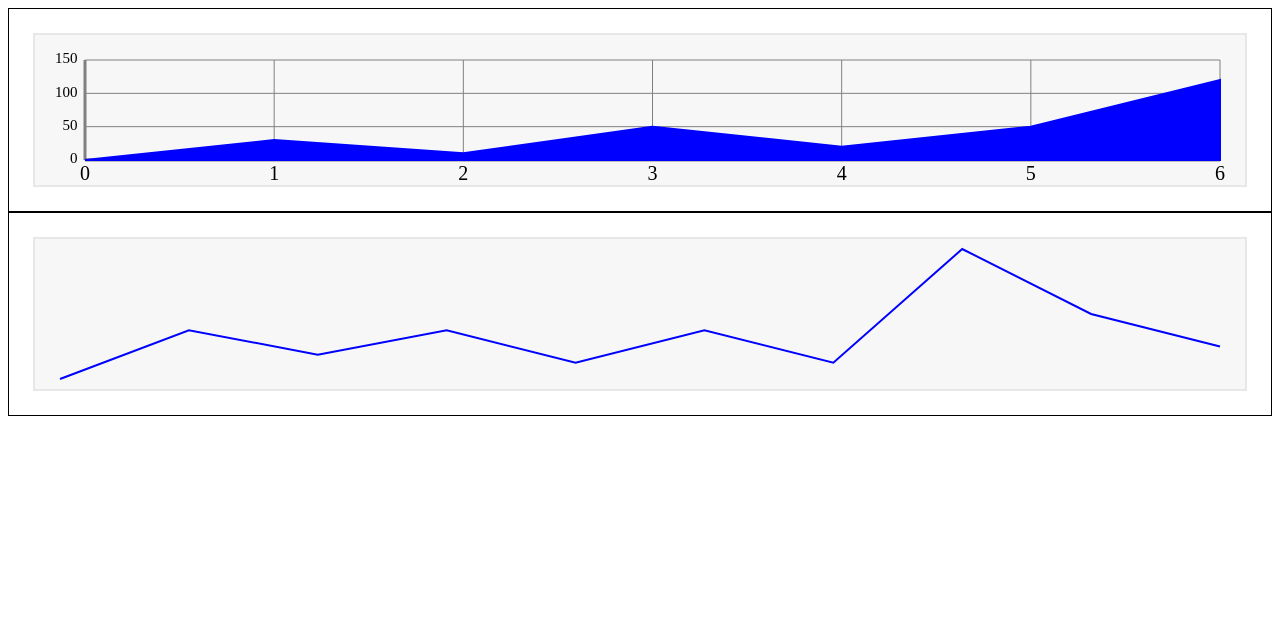
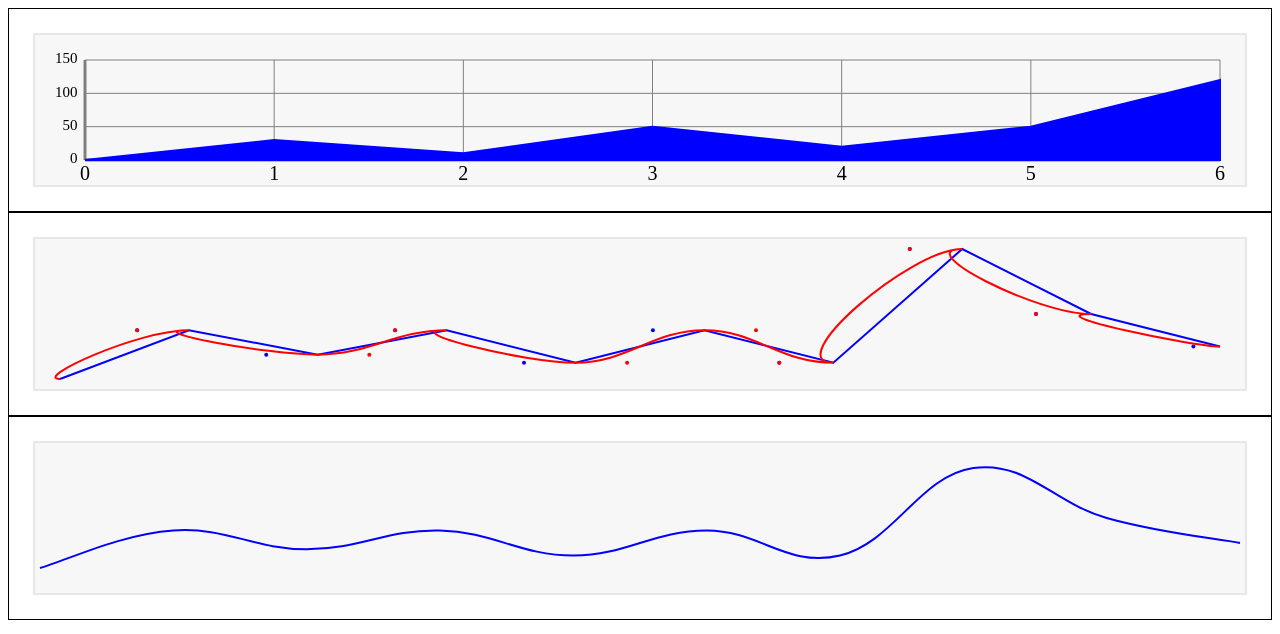
Before and after one commit to jesseDijkman1/line-graph-component, a plain HTML site: page index.html in a window 1280 px wide. Drawn offline with Linux system fonts and the light colour scheme.

Commit message:
Created a third graph.js file, which can now produce a smooth curved line that goes through all the points

```diff
--- a/index.html
+++ b/index.html
@@ -20,7 +20,12 @@
       <svg></svg>
     </div>
 
+    <div id="graph-3" class="graph-component">
+      <svg></svg>
+    </div>
+
     <script src="js/graph.js"></script>
     <script src="js/graph2.js"></script>
+    <script src="js/graph3.js"></script>
   </body>
 </html>
--- a/js/graph2.js
+++ b/js/graph2.js
@@ -11,16 +11,18 @@
     ]
   }
 
-  function calcSvgData(width, height, padding = [0, 0, 0, 0], data) {
-    const min = 0
+  function calcSvgData(...arguments) {
+    const [data, width, height, padding = [0, 0, 0, 0]] = arguments
+
+    const min = Math.min(...data)
     const max = Math.max(...data)
 
     const yRatio = (height - (padding[0] + padding[2])) / (max - min)
     const xRatio = (width - (padding[1] + padding[3])) / (data.length - 1)
 
     return data.map((d, i) => [
-      xRatio * i + padding[3],
-      height - yRatio * (d - min) - padding[2]
+      xRatio * i + padding[3], // x
+      height - yRatio * (d - min) - padding[2] // y
     ])
   }
 
@@ -50,10 +52,91 @@
   }
 
   const dimensions = svgDimensions(graph)
+  const padding = [10, 25, 10, 25]
 
-  const pathData = calcSvgData(...dimensions, [10, 25, 10, 25], DATA)
+  function calcStartEndLine(a, b, end) {
+    const xLength = b[0] - a[0]
+    const yLength = b[1] - a[1]
+
+    const smoothing = 0.2
+
+    return [
+      Math.sqrt(Math.pow(xLength, 2) + Math.pow(yLength, 2)) * smoothing,
+      Math.atan(yLength, xLength) + end ? Math.PI : 0
+    ]
+  }
+
+  function findControlPoint(data, index, end = false) {
+    const previous = data[index - 1] || data[index]
+    const next = data[index + 1] || data[index]
+
+    const [length, angle] = calcStartEndLine(previous, next, end)
+
+    const x = data[index][0] + Math.cos(angle) * length
+    const y = data[index][1] + Math.sin(angle) * length
+
+    return [x, y]
+  }
+
+  function cubicCurve(data, index) {
+    const startCp = findControlPoint(data, index - 1)
+    const endCp = findControlPoint(data, index, true)
+
+    const cs = document.createElementNS("http://www.w3.org/2000/svg", "circle")
+
+    cs.setAttribute("cx", startCp[0])
+    cs.setAttribute("cy", startCp[1])
+
+    cs.setAttribute("r", 2)
+    cs.setAttribute("fill", "red")
+
+    graph.appendChild(cs)
+
+    const ce = document.createElementNS("http://www.w3.org/2000/svg", "circle")
+
+    ce.setAttribute("cx", endCp[0])
+    ce.setAttribute("cy", endCp[1])
+
+    ce.setAttribute("r", 2)
+    ce.setAttribute("fill", "blue")
+
+    graph.appendChild(ce)
+
+    return `C${startCp[0]} ${startCp[1]}, ${endCp[0]} ${endCp[1]}, ${
+      data[index][0]
+    } ${data[index][1]}`
+  }
+
+  function smoothLine(data) {
+    return data
+      .map((d, i) => {
+        if (i === 0) {
+          return `M${d[0]} ${d[1]}`
+        } else {
+          return cubicCurve(data, i)
+        }
+      })
+      .join(" ")
+  }
+
+  function createSmoothPath(data) {
+    const d = smoothLine(data)
+
+    const path = document.createElementNS("http://www.w3.org/2000/svg", "path")
+
+    path.setAttribute("fill", "none")
+    path.setAttribute("stroke", "red")
+    path.setAttribute("stroke-width", "2")
+    path.setAttribute("d", d)
+
+    return path
+  }
+
+  const pathData = calcSvgData(DATA, ...dimensions, padding)
 
   const path = createPath(pathData)
+  const smoothPath = createSmoothPath(pathData)
 
   graph.appendChild(path)
+  graph.appendChild(smoothPath)
 })()
--- /dev/null
+++ b/js/graph3.js
@@ -0,0 +1,118 @@
+;(function() {
+  const graph = document.querySelector("#graph-3 svg")
+  const DATA = [
+    [0, 0],
+    [1, 30],
+    [2, 15],
+    [3, 30],
+    [4, 10],
+    [5, 30],
+    [6, 10],
+    [7, 80],
+    [8, 40],
+    [9, 20]
+  ]
+
+  function applyAttributes(target, attributes) {
+    for (let attr in attributes) {
+      target.setAttribute(attr, attributes[attr])
+    }
+  }
+
+  function svgDimensions(svg) {
+    const css = getComputedStyle(svg)
+
+    return [
+      Number(css.width.replace("px", "")),
+      Number(css.height.replace("px", ""))
+    ]
+  }
+
+  function pointsConverter(dimensions, padding, data) {
+    const width = dimensions[0] - padding[0]
+    const height = dimensions[1] - padding[1]
+
+    const yData = data.map(d => d[1])
+
+    const min = Math.min(...yData)
+    const max = Math.max(...yData)
+
+    const yRatio = height / (max - min)
+    const xRatio = width / (data.length - 1)
+
+    return (x, y) => [
+      x * xRatio + padding[0] / 2,
+      height - y * yRatio + padding[1] / 2
+    ]
+  }
+
+  function lengthAngle(a, b) {
+    const xLength = b[0] - a[0]
+    const yLength = b[1] - a[1]
+
+    return [
+      Math.sqrt(Math.pow(xLength, 2) + Math.pow(yLength, 2)) * 0.2,
+      Math.atan2(yLength, xLength)
+    ]
+  }
+
+  function controlPoints(p, current, n, end) {
+    const previous = p || current
+    const next = n || current
+
+    let [length, angle] = lengthAngle(previous, next)
+
+    if (end) angle = angle + Math.PI
+
+    const x = current[0] + Math.cos(angle) * length
+    const y = current[1] + Math.sin(angle) * length
+
+    return [x, y]
+  }
+
+  function calcPath(data) {
+    return data.reduce((acc, d, i) => {
+      const [x, y] = d
+
+      if (i === 0) {
+        return `${acc}M${x} ${y}`
+      } else {
+        const cpStart = controlPoints(data[i - 2], data[i - 1], data[i])
+        const cpEnd = controlPoints(data[i - 1], data[i], data[i + 1], true)
+
+        return `${acc} C${cpStart[0]} ${cpStart[1]}, ${cpEnd[0]} ${
+          cpEnd[1]
+        }, ${x} ${y}`
+      }
+    }, "")
+  }
+
+  function createPath(data, style) {
+    const attributes = style
+
+    attributes.d = calcPath(data)
+
+    const path = document.createElementNS("http://www.w3.org/2000/svg", "path")
+
+    applyAttributes(path, attributes)
+
+    return path
+  }
+
+  function init() {
+    const dimensions = svgDimensions(graph)
+    const convert = pointsConverter(dimensions, [10, 50], DATA)
+
+    const data = DATA.map(d => convert(...d))
+
+    const path = createPath(data, {
+      stroke: "blue",
+      "stroke-width": 2,
+      fill: "none"
+    })
+
+    graph.appendChild(path)
+  }
+
+  init()
+})()
```
